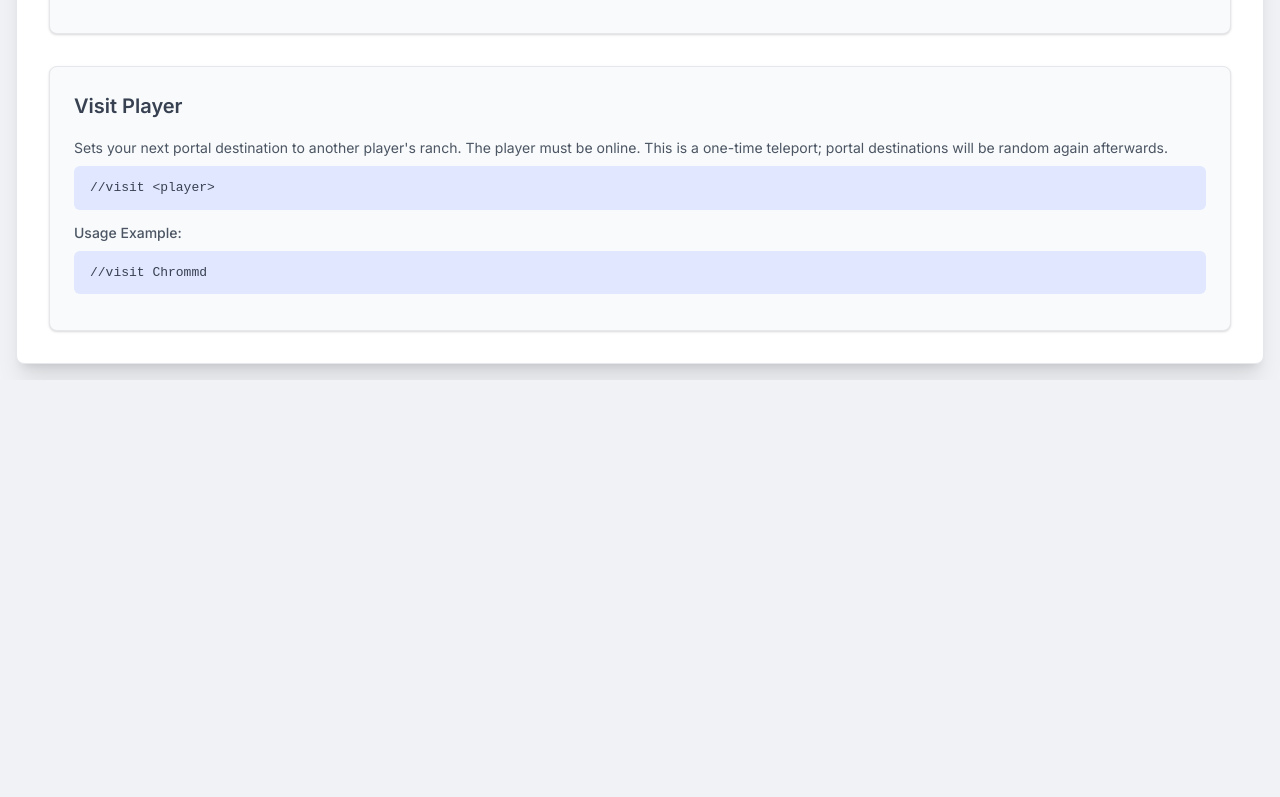
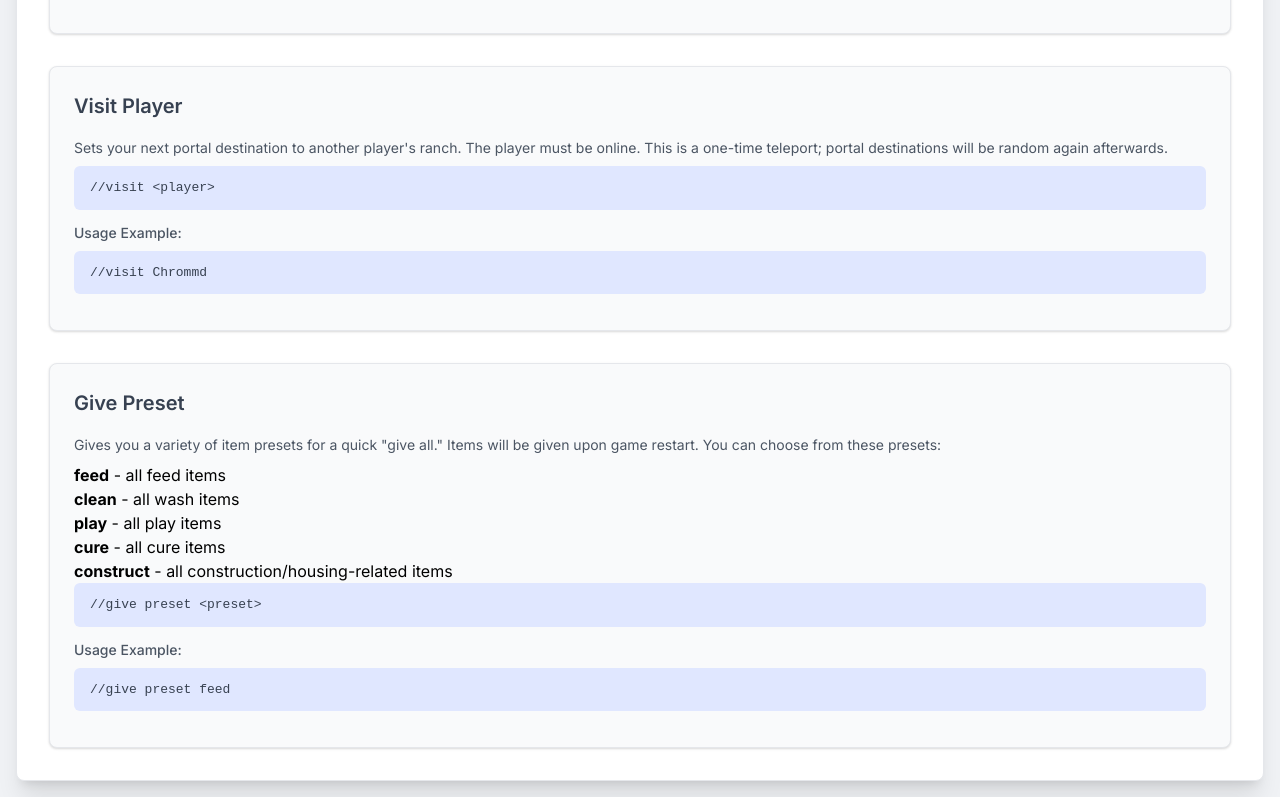
Before and after one commit to Bruhvrum/registertest, a plain HTML site: page commands.html in a window 1280 px wide. Shown: the part 2397-3194 px from the top of the page. Before the commit the page ends 2777 px from the top, so only its background shows below. Drawn offline with nearby package versions, Linux system fonts and the light colour scheme.

Commit message:
Update commands.html

```diff
--- a/commands.html
+++ b/commands.html
@@ -216,6 +216,21 @@
                     <p class="font-medium text-gray-700">Usage Example:</p>
                     <code>//visit Chrommd</code>
                 </div>
+
+                <div class="info-box command-section">
+                    <h2>Give Preset</h2>
+                    <p>Gives you a variety of item presets for a quick "give all." Items will be given upon game restart. You can choose from these presets:</p>
+                    <ul>
+                        <li><b>feed</b> - all feed items</li>
+                        <li><b>clean</b> - all wash items</li>
+                        <li><b>play</b> - all play items</li>
+                        <li><b>cure</b> - all cure items</li>
+                        <li><b>construct</b> - all construction/housing-related items</li>
+                    </ul>
+                    <code>//give preset &lt;preset&gt;</code>
+                    <p class="font-medium text-gray-700">Usage Example:</p>
+                    <code>//give preset feed</code>
+                </div>
             </div>
         </div>
     </main>
```
